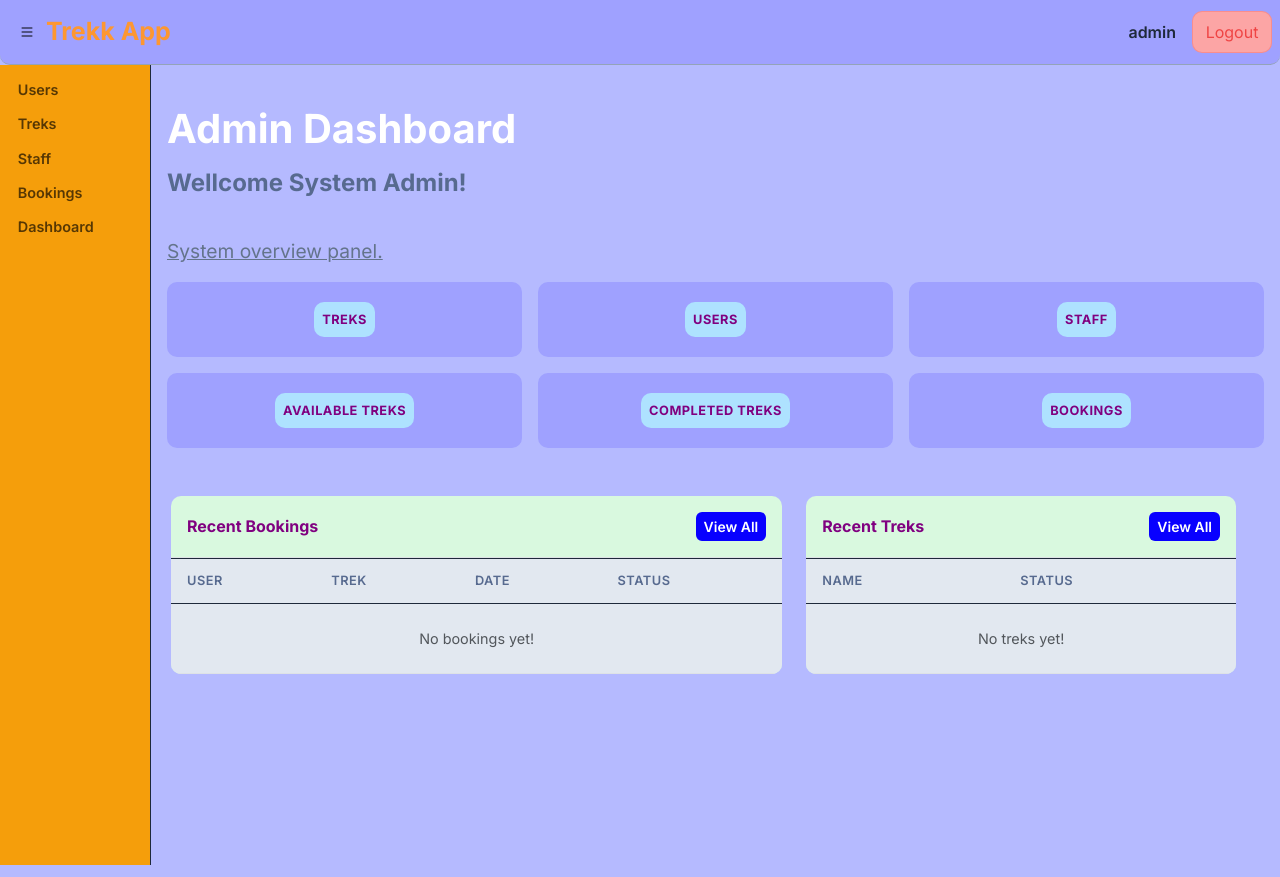
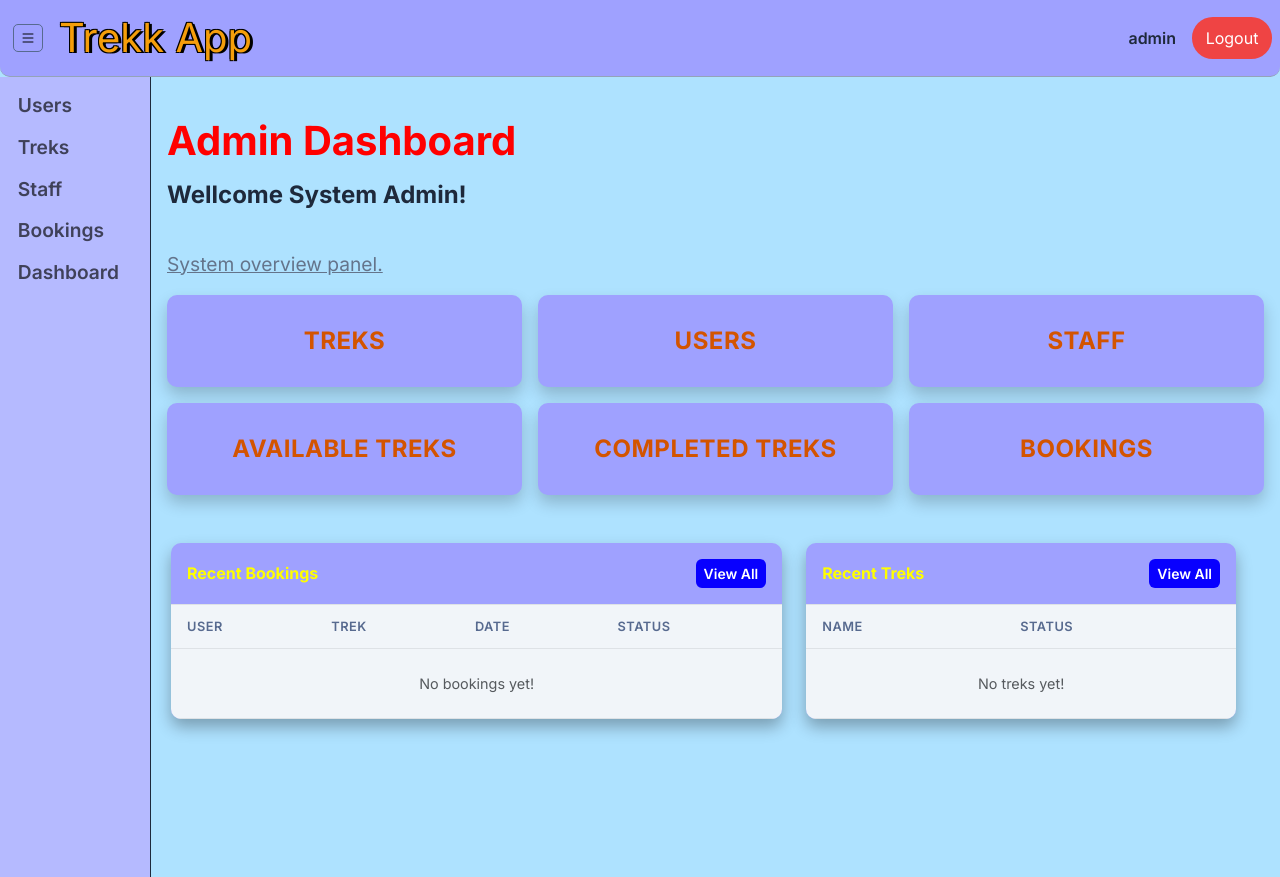
Before and after one commit to 24f2008461/Trekking-Management-App, a Flask app: template templates/admin/admin_dashboard.html in a window 1280 px wide. Run offline with Flask 3, Linux system fonts and the light colour scheme; the template is opened without the code that fills it, so the values that code supplies are empty; a user stored in the database is signed in.

Commit message:
Milestone 2: Modified Application CSS & Design

```diff
--- a/static/css/style.css
+++ b/static/css/style.css
@@ -28,7 +28,7 @@
 
 body {
   font-family: 'Inter', sans-serif;
-  background: var(--primary);
+  background: var(--primary-light);
   color: var(--gray-800);
   padding: 0;
   margin: 0;
@@ -40,21 +40,21 @@ body {
 /* ------------------side-navbar-mainsite------------------------ */
 
 .fullbody .custom-sidebar{
-    background-color: var(--warning);
+    background: var(--primary);
     font-weight: 700;
-    font-size: 1.2rem;
+    font-size: 1.8rem;
     border-right: 1px solid var(--gray-800);
 }
 .fullbody .custom-sidebar .nav-link:hover,
 .fullbody .nav-link.active {
-  color: purple !important;
+  color: #f8fafc!important;
   background: rgba(255,255,255,.15);
 }
 
 .fullbody .nav-link {
   color: rgba(0, 0, 0, 0.65) !important;
   font-weight: 600;
-  font-size: .9rem;
+  font-size: 1.2rem;
   padding: .4rem .8rem !important;
   border-radius: var(--radius);
   width: 140px;
@@ -68,37 +68,40 @@ body {
 
 }
 .top-navbar .nav-box{ display: flex;align-items: center;}
-.top-navbar .navbar-nav{display: flex;flex-direction: row; justify-content: space-between; align-items: center; gap: 15px;}
+.top-navbar .navbar-nav{display: flex;flex-direction: row; justify-content: space-between; align-items: center; gap: 25px;}
 
 .top-navbar .app-title{
-    padding: 5px;
-    font-size: 25px;
-    font-weight: bold;
-    text-decoration: none;
-    color: rgb(253, 151, 49) !important;
+  text-align: center;
+  font-size: 2.5rem;
+  color: var(--warning);
+  text-shadow: var(--text-shadow);
+  margin-left: 1rem;
+  text-decoration: none;
 }
 .top-navbar .sidebar-toggle{
-    border-radius: var(--radius);
+    border-radius: 5px;
     margin-left: 5px;
-    border: white;
+    border: 1px solid var(--dark);
     background: transparent;
 }
 .top-navbar .sidebar-toggle:hover{
-  background-color: rgb(253, 151, 49);
+  background-color: var(--primary);
 }
 .navbar-nav .logout-btn {
-  background-color:  #fca5a5;
-  color:var(--danger) !important;
+  background-color: var(--danger);
+  color:#fff!important;
   border: 1px solid rgba(239,68,68,.25);
   text-align: center;
   font-size: 1rem;
   width: 80px;
-  border-radius: var(--radius);
+  border-radius: 1.3rem;
 }
 .navbar-nav .logout-btn:hover {
   border-color: transparent;
   background-color: #fff;
-  color: #ff0000 !important; }
+  color: #ff0000 !important;
+  box-shadow: 0px 8px 16px 0px rgba(0,0,0,0.2);
+}
 
 
 
@@ -165,6 +168,7 @@ body {
   text-shadow: var(--text-shadow);
   margin-bottom: 0;
   margin-top: 20px;
+  text-decoration: none;
 }
 .auth-subtitle{
   text-align: center;
@@ -173,7 +177,6 @@ body {
   margin-bottom: 0;
   margin-top: 5px;
 }
-
 .alert{
     position: relative;
     padding: 1rem 1rem;
@@ -181,7 +184,6 @@ body {
     border: 1px solid transparent;
     border-radius: 0.375rem;
 }
-/*----------------------------form--------------------------*/
 .auth-form{
     display: flex;
     flex-direction: column;
@@ -195,7 +197,7 @@ body {
     border-radius: 25px;
     font-size: 20px;
     box-shadow: 0px 8px 16px 0px rgba(0,0,0,0.3);
-    background-color: var(--accent);
+    background-color: var(--primary-dark);
 }
 
 .auth-box{margin-top: 40px;display: flex;flex-direction: column;justify-content: center;gap: 15px;}
@@ -210,9 +212,9 @@ body {
 
 /*--------------------------admin--------------------------------*/
 .page-heading { padding: 1.5rem 0 1rem;}
-.page-heading h1 { font-weight: 900; color: #fff; margin-bottom: 1rem; font-size: 2.5rem; }
-.page-heading h2 { font-weight: 900; color: var(--dark); margin-bottom: 1rem; font-size: 2.5rem; }
-.page-heading h3 { font-weight: 700; color: var(--dark); margin-bottom: 2.5rem; font-size: 1.5rem; }
+.page-heading h1 { font-weight: 900; color: red; margin-bottom: 1rem; font-size: 2.5rem; }
+.page-heading h2 { font-weight: 900; color: var(--gray-800); margin-bottom: 1rem; font-size: 2.5rem; }
+.page-heading h3 { font-weight: 700; color: var(--gray-800);margin-bottom: 2.5rem; font-size: 1.5rem; }
 .page-heading u { color: var(--gray-600); font-size: 1.2rem; margin-bottom: 0; }
 
 
@@ -222,24 +224,25 @@ body {
   border: transparent;
   border-radius: var(--radius);
   padding: 1.25rem;
+   box-shadow: 0px 8px 16px 0px rgba(0,0,0,0.2);
 }
-.data-card .data-output { text-align: center; font-size: 1.6rem; font-weight: 700; color: black; }
-.data-card .data-label { width: auto; text-align: center; font-size: .8rem;font-weight:bold; background-color: var(--primary-light); color: purple; padding: 0.5rem; text-transform: uppercase; letter-spacing: .5px; border-radius: var(--radius);}
+.data-card .data-output { text-align: center; font-size: 2.6rem; font-weight: 700; color: black;}
+.data-card .data-label { width: 100%; text-align: center; font-size: 1.5rem;font-weight:bold;  color: var(--accent-pale); padding: 0.5rem; text-transform: uppercase; letter-spacing: .5px; border-top-left-radius: var(--radius);  border-top-right-radius: var(--radius);}
 
 /*-------------------tables---------------------------------*/
 
 .table-panel{
-  background: var(--accent);
+  background: var(--primary-dark);
   border: transparent;
   width: 100%;
   border-radius: var(--radius);
   overflow: hidden;
+  box-shadow: 0px 8px 16px 0px rgba(0,0,0,0.3);
 }
+.table-panel h6 {color: yellow;}
 .table-panel .table { margin-bottom: 0;}
 .table-panel .table thead th {
-  background: var(--gray-200);
-  border-top: 1px solid var(--gray-800);
-  border-bottom: 1px solid var(--gray-800);
+  background: var(--gray-100);
   font-weight: 600;
   font-size: .8rem;
   text-transform: uppercase;
@@ -247,7 +250,7 @@ body {
   color: var(--dark);
   padding: .75rem 1rem;
 }
-.table-panel .table td { padding: .75rem 1rem; vertical-align: middle; font-size: .9rem; background: var(--gray-200);}
+.table-panel .table td { padding: .75rem 1rem; vertical-align: middle; font-size: .9rem; background: var(--gray-100);}
 /*------------------------charts---------------------------------------*/
 
 /*------------------------------------footer------------------------*/
@@ -267,8 +270,7 @@ body {
   padding: 2rem;
   box-shadow: 0px 8px 16px 0px rgba(0,0,0,0.3);
 }
-.form-panel input, .form-panel select{border-radius: 6px;border: transparent; padding: .5rem .75rem; font-size: .9rem; }
-.form-panel input:focus, .form-panel select:focus {border-color: var(--primary); box-shadow: 0 0 0 2px rgba(46,125,82,.15); box-shadow: 0px 8px 16px 0px rgba(0,0,0,0.3);}
+.form-panel input, .form-panel select{border-radius: 6px;border: transparent; padding: .5rem .75rem; font-size: .9rem;  box-shadow: 0px 8px 16px 0px rgba(0,0,0,0.3); }
 .form-panel label { font-weight: 600; font-size: 1rem; color:purple; }
 .form-panel textarea {border-radius: 6px; border: transparent; padding: 0.5rem; }
 .form-group { display: grid; grid-template-columns: 130px 1fr; gap: 20px; margin-bottom: 15px; align-items: center; }
--- a/templates/admin/admin_dashboard.html
+++ b/templates/admin/admin_dashboard.html
@@ -49,10 +49,10 @@
   <div class="col-lg-7">
     <div class="table-panel">
       <div class="p-3 border-bottom d-flex justify-content-between align-items-center">
-        <h6 class="mb-0 fw-bold" style="color: purple;">Recent Bookings</h6>
+        <h6 class="mb-0 fw-bold" >Recent Bookings</h6>
         <a href="" class="btn btn-sm btn-accent">View All</a>
       </div>
-      <div class="control_table">
+      <div>
         <table class="table">
           <thead><tr><th>User</th><th>Trek</th><th>Date</th><th>Status</th></tr></thead>
           <tbody>
@@ -75,7 +75,7 @@
   <div class="col-lg-5">
     <div class="table-panel">
       <div class="p-3 border-bottom d-flex justify-content-between align-items-center">
-        <h6 class="mb-0 fw-bold" style="color: purple;">Recent Treks</h6>
+        <h6 class="mb-0 fw-bold" >Recent Treks</h6>
         <a href="{{ url_for('admin.find_treks' ) }}" class="btn btn-sm btn-accent">View All</a>
       </div>
       <div class="control_table">
--- a/templates/admin/staff.html
+++ b/templates/admin/staff.html
@@ -4,7 +4,7 @@
 <div class="page-heading d-flex justify-content-between align-items-center">
   <div>
     <h2>Manage Staffs</h2>
-    <p>Create, edit, and manage all Staffs </p>
+    <u>Create, edit, and manage all Staffs </u>
   </div>
 </div>
 
@@ -15,7 +15,7 @@
 
 <div class="table-panel">
   <div class="p-3 border-bottom d-flex justify-content-between align-items-center">
-        <h6 class="mb-0 fw-bold" style="color: purple;">Staff</h6>
+        <h6 class="mb-0 fw-bold">Staff</h6>
         <a href="{{ url_for('admin.validate_staff' ) }}" class="btn btn-sm btn-accent ">Validate Staff</a>
       </div>
   <div>
--- a/templates/admin/treks.html
+++ b/templates/admin/treks.html
@@ -4,7 +4,7 @@
 <div class="page-heading d-flex justify-content-between align-items-center">
   <div>
     <h2>Manage Treks</h2>
-    <p>Create, edit, and manage all trekking routes</p>
+    <u>Create, edit, and manage all trekking routes</u>
   </div>
 </div>
 
@@ -15,7 +15,7 @@
 
 <div class="table-panel">
   <div class="p-3 border-bottom d-flex justify-content-between align-items-center">
-        <h6 class="mb-0 fw-bold" style="color: purple;">Treks</h6>
+        <h6 class="mb-0 fw-bold" >Treks</h6>
         <a href="{{ url_for('admin.add_treks')}}" class="btn btn-sm btn-accent ">+ Add Trek</a>
       </div>
   <div class="control-table">
--- a/templates/admin/validate_staff.html
+++ b/templates/admin/validate_staff.html
@@ -3,8 +3,8 @@
 {% block content %}
 <div class="page-heading d-flex justify-content-between align-items-center mb-4">
   <div>
-    <h2>Manage Staff</h2>
-    <p>Create, edit, and manage all Staff members </p>
+    <h2>Validate Staff</h2>
+    <u>Approve, Reject, and Delete Staff members </u>
   </div>
 </div>
 
--- a/templates/auth/login.html
+++ b/templates/auth/login.html
@@ -29,7 +29,7 @@
 
     <div class="auth-form">
         <h1 class="auth-title">Trekk App</h1>
-        <p class="auth-subtitle">Sign in to your Account</p>
+        <p class="auth-subtitle">Login to your Account</p>
 
         <form action="{{ url_for('auth.login') }}" method="POST" class="auth-box">
 
```
Also changed, not shown: instance/trekkapp.db.
